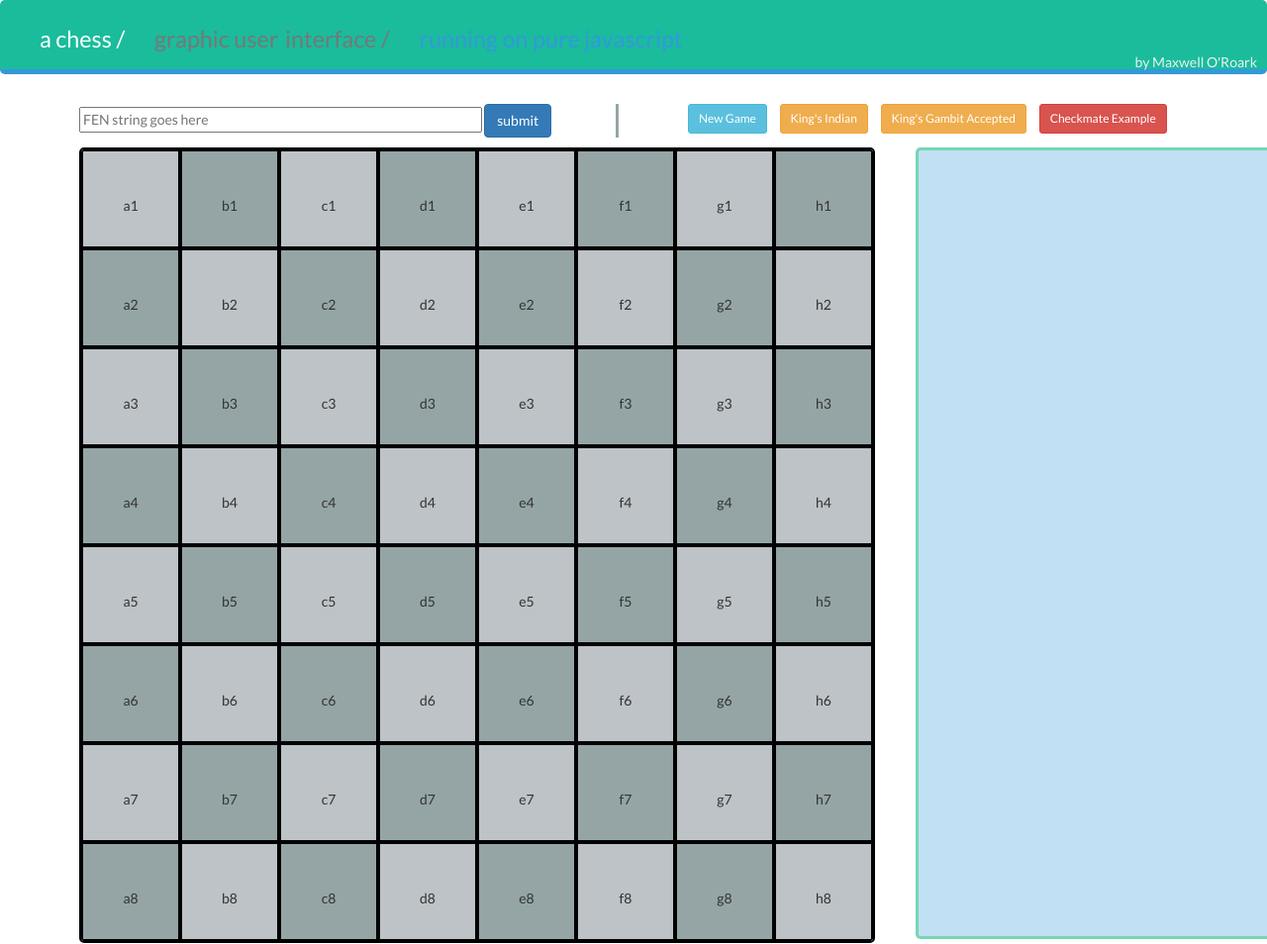
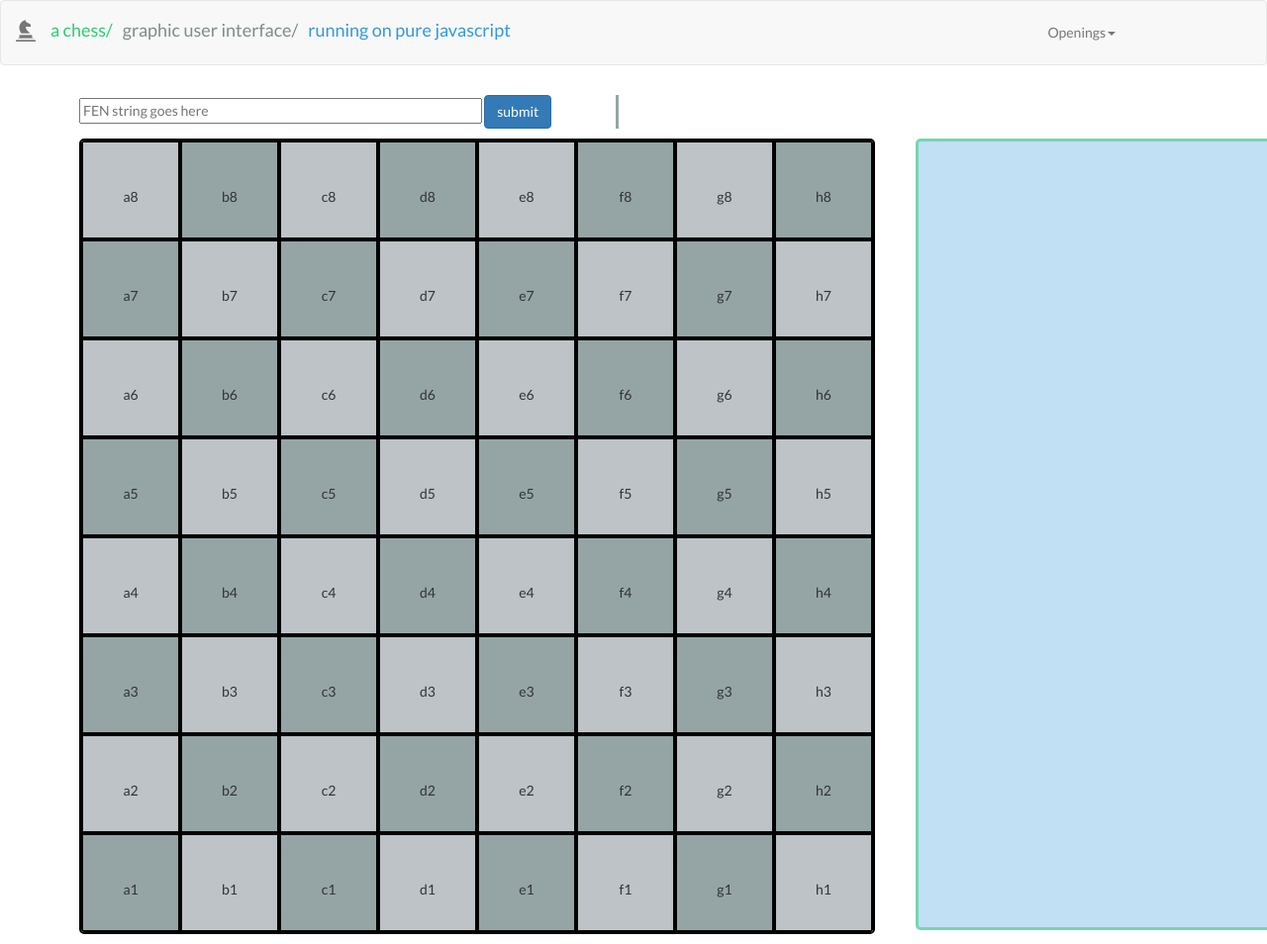
Before and after one commit to maxwell-oroark/Chess, a plain HTML site: page main.html in a window 1280 px wide. Shown: the whole page at 99% size. Drawn offline with nearby package versions, Linux system fonts and the light colour scheme.

Commit message:
added bootstrap NAV bar with openings dropdown

```diff
--- a/board.js
+++ b/board.js
@@ -100,14 +100,14 @@ chessModule
 
 		// All my row objects
 
-		var row1 = new Row([a1,b1,c1,d1,e1,f1,g1,h1])
-		var row2 = new Row([a2,b2,c2,d2,e2,f2,g2,h2])
-		var row3 = new Row([a3,b3,c3,d3,e3,f3,g3,h3])
-		var row4 = new Row([a4,b4,c4,d4,e4,f4,g4,h4])
-		var row5 = new Row([a5,b5,c5,d5,e5,f5,g5,h5])
-		var row6 = new Row([a6,b6,c6,d6,e6,f6,g6,h6])
-		var row7 = new Row([a7,b7,c7,d7,e7,f7,g7,h7])
-		var row8 = new Row([a8,b8,c8,d8,e8,f8,g8,h8])
+		var row8 = new Row([a1,b1,c1,d1,e1,f1,g1,h1])
+		var row7 = new Row([a2,b2,c2,d2,e2,f2,g2,h2])
+		var row6 = new Row([a3,b3,c3,d3,e3,f3,g3,h3])
+		var row5 = new Row([a4,b4,c4,d4,e4,f4,g4,h4])
+		var row4 = new Row([a5,b5,c5,d5,e5,f5,g5,h5])
+		var row3 = new Row([a6,b6,c6,d6,e6,f6,g6,h6])
+		var row2 = new Row([a7,b7,c7,d7,e7,f7,g7,h7])
+		var row1 = new Row([a8,b8,c8,d8,e8,f8,g8,h8])
 
 		// All my file objects
 
--- a/main.css
+++ b/main.css
@@ -12,17 +12,41 @@ body {
 h1,h2,h3,h4,h5,h6 {
 	margin: 0;
 }
+.glyphicon.glyphicon-knight {
+	font-size: 20px;
+}
+.emerald {
+	color: #2ecc71;
+	display: inline-block;
+	margin-right: 10px;
+}
+.grey {
+	color: #7f8c8d;
+	display: inline-block;
+	margin-right: 10px;
+}
+.blue {
+	color: #3498db ;
+	display: inline-block;
+	margin-right: 10px;
+}
 
-.page-header {
-	background-color: #1abc9c;
-	color: #ecf0f1;
-	margin-top: 0;
-	height: 75px;
-	border-radius: 5px;
-	padding-top:15px;
-	padding-left:10px;
-	border-bottom: 5px solid #3498db
+.navbar-header {
+	color : #777;
+	padding-top : 5px;
+	padding-bottom: 5px;
 }
+
+.navbar-header h4 {
+	padding-top: 15px;
+}
+
+#openings-dropdown {
+	padding: 7px;
+	margin-right: 100px;
+	float: right;
+}
+
 .au-sig {
 	margin-right: 10px;
 	margin-bottom: 10px;
--- a/main.html
+++ b/main.html
@@ -1,20 +1,18 @@
 <!DOCTYPE html>
 <html ng-app = 'chess'>
 	<head>
+		<!-- JAVASCRIPT -->
+
+		<script src = 'https://cdnjs.cloudflare.com/ajax/libs/angular.js/1.4.9/angular.js' type = 'text/javascript'></script>
+		<script src = 'https://cdnjs.cloudflare.com/ajax/libs/jquery/2.2.0/jquery.js'></script>
+		<script src = 'https://cdnjs.cloudflare.com/ajax/libs/twitter-bootstrap/3.3.6/js/bootstrap.js'></script>
+		<script src = 'main.js' type = 'text/javascript'></script>
+		<script src = 'board.js' type = 'text/javascript'></script>
 		<!-- CSS -->
-		<!-- <link href = 'https://cdnjs.cloudflare.com/ajax/libs/twitter-bootstrap/3.3.6/css/bootstrap-theme.min.css' type = 'text/css' rel = 'stylesheet' > -->
 		<link href= 'https://cdnjs.cloudflare.com/ajax/libs/twitter-bootstrap/3.3.6/css/bootstrap.css' type = 'text/css' rel = 'stylesheet'>
-
 		<link href = 'main.css' type ='text/css' rel = 'stylesheet'>
 		<!-- LATO FONT -->
 		<link href='https://fonts.googleapis.com/css?family=Lato' rel='stylesheet' type='text/css'>
-
-		<!-- JAVASCRIPT -->
-
-		<script src = 'https://cdnjs.cloudflare.com/ajax/libs/angular.js/1.4.9/angular.js' type = 'text/javascript'></script>
-		<script src = 'https://cdnjs.cloudflare.com/ajax/libs/twitter-bootstrap/4.0.0-alpha/js/bootstrap.js'></script>
-		<script src = 'main.js' type = 'text/javascript'></script>
-		<script src = 'board.js' type = 'text/javascript'></script>
 
 	</head>
 
@@ -23,10 +21,35 @@
 
 		<!-- header re-design to come -->
 
-		<div class="page-header">
-  			<h1><span class = 'space'></span><small style = 'color: white;'>a chess /</small><span class = 'space'></span><small>graphic</small><small> user</small> <small>interface /</small><small style = 'color : #3498db'><span class = 'space'></span>running on pure javascript </small></h1>
-  			<h5 class = 'au-sig pull-right'>by Maxwell O'Roark</h5>
-		</div>
+		<nav class="navbar navbar-default">
+			<div class="container-fluid">
+		    <!-- Brand and toggle get grouped for better mobile display -->
+				<div class="navbar-header">
+					<a class="navbar-brand" href="#"><span class = "glyphicon glyphicon-knight"></span></a>
+				</div>
+				<div class = 'navbar-header'>
+					<h4 class = 'emerald'>a chess/ </h4><h4 class = 'grey'> graphic user interface/ </h4><h4 class = 'blue'> running on pure javascript</h4>
+				</div>
+
+		    <!-- Collect the nav links, forms, and other content for toggling -->
+		    	<div class="collapse navbar-collapse" id="bs-example-navbar-collapse-1">
+		      		<ul class="nav navbar-nav" id = 'openings-dropdown' >
+			        	<li class="dropdown">
+			          		<a href="#" class="dropdown-toggle" data-toggle="dropdown" role="button" aria-haspopup="true" aria-expanded="false">Openings<span class="caret"></span></a>
+				          	<ul class="dropdown-menu">
+					            <li ng-click = 'parseFen(fen2)'><a href = "#">King's Indian</a></li>
+					            <li ng-click = 'parseFen(fen3)'><a href="#">King's Gambit Accepted</a></li>
+					            <li ng-click = 'parseFen(fen4)'><a href="#">Checkmate Example</a></li>
+					            <li role="separator" class="divider"></li>
+					            <li><a href="#">Rolling Rook Checkmate</a></li>
+					            <li role="separator" class="divider"></li>
+					            <li><a href="#">Checkmate with Two Bishops></a></li>
+				          	</ul>
+			        	</li>
+		      		</ul>
+		    	</div><!-- /.navbar-collapse -->
+		  	</div><!-- /.container-fluid -->
+		</nav>
 
 		<!-- header re-design to come -->
 
@@ -37,12 +60,6 @@
 						<input type = 'text' placeholder = 'FEN string goes here' ng-model = 'fen'>
 						<button ng-click = 'parseFen(fen)' class = 'btn btn-primary'>submit</button>
 					</div>
-				</div>
-				<div class = 'col-xs-6 col-md-6 game-buttons'>
-					<button ng-click = 'parseFen(fen1)' class = 'btn btn-info btn-sm'>New Game</button>
-					<button ng-click = 'parseFen(fen2)' class = 'btn btn-warning btn-sm'>King's Indian</button>
-					<button ng-click = 'parseFen(fen3)' class = 'btn btn-warning btn-sm'>King's Gambit Accepted</button>
-					<button ng-click = 'parseFen(fen4)' class = 'btn btn-danger btn-sm'>Checkmate Example</button>
 				</div>
 			</div>
 		</div>
--- a/main.js
+++ b/main.js
@@ -130,7 +130,7 @@ chessModule.controller('chessController', ['$scope','chessData', function($scope
 				for (var i = 0; i < currentValue; i++){
 					out.push('o')
 				}
-				console.log('high')
+				console.log('evaluating fen...')
 				return out.join('')
 			} else {
 				return currentValue
```
